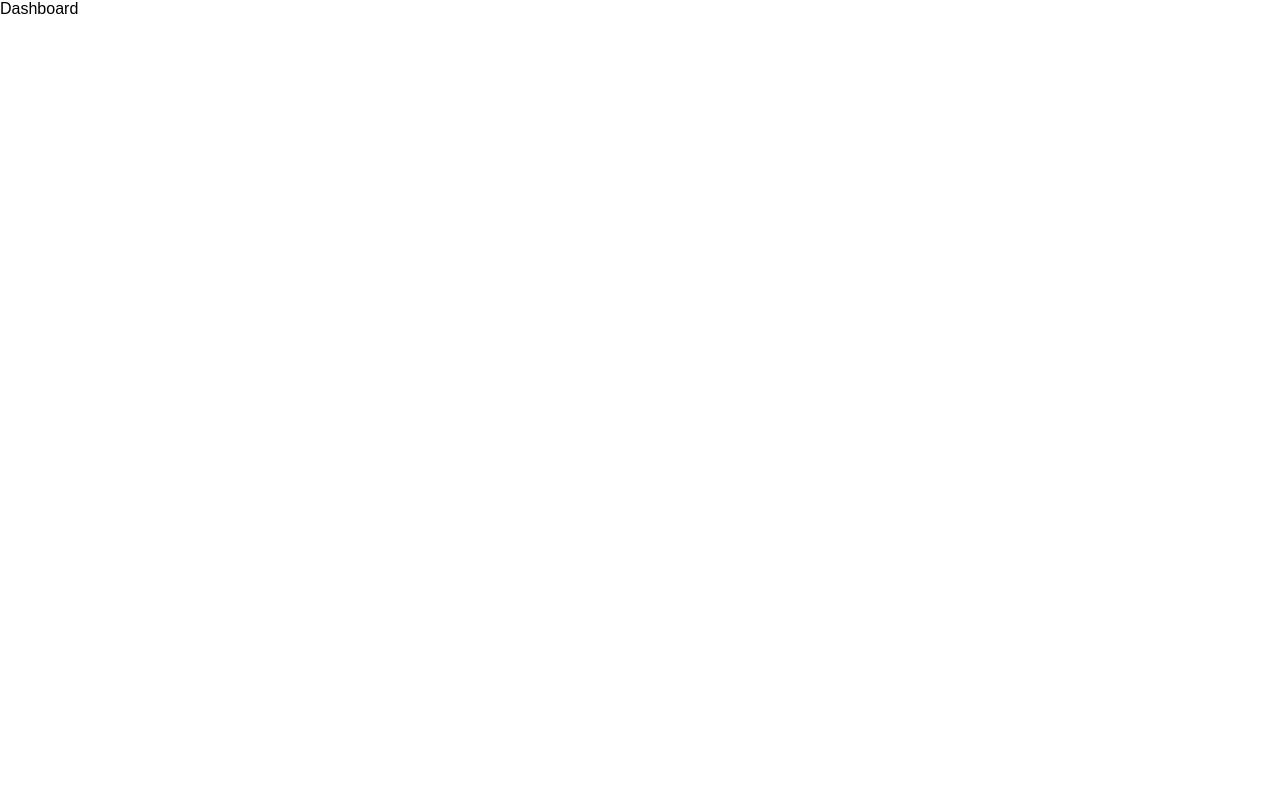
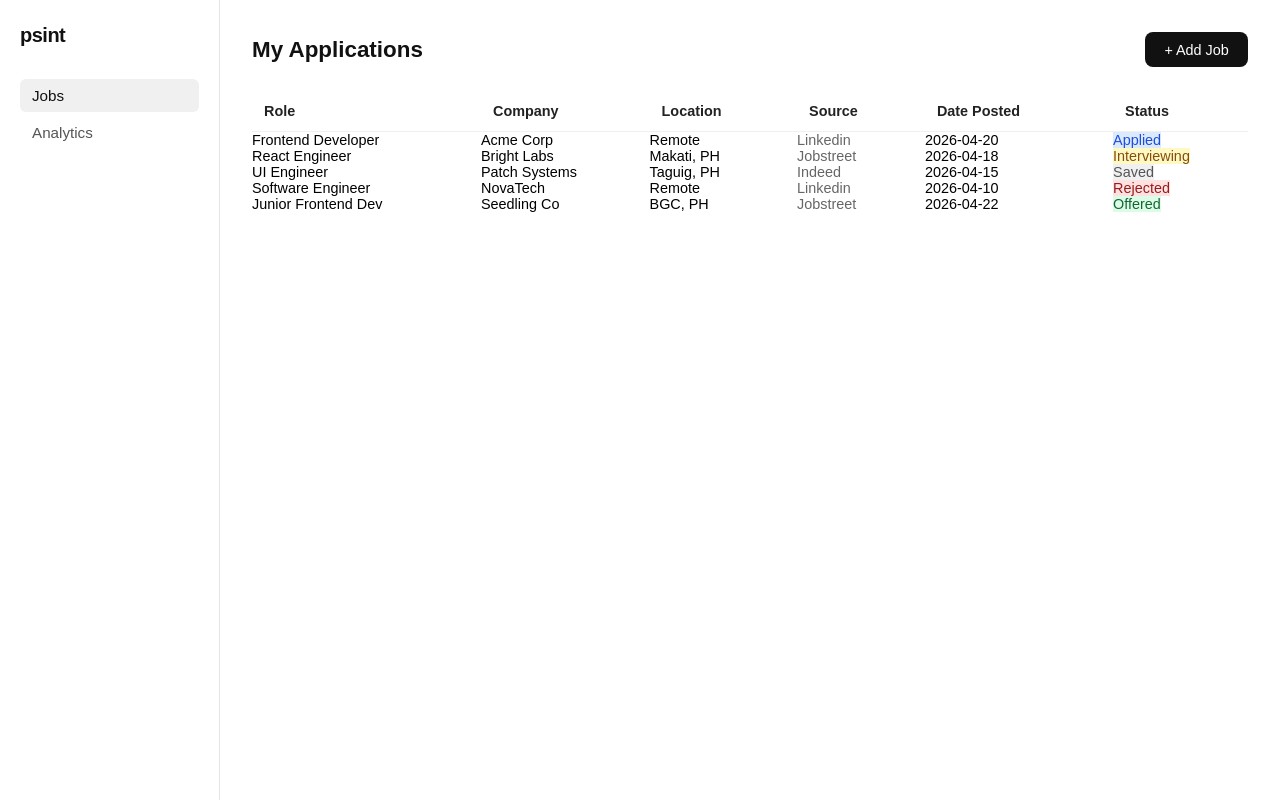
Before and after one commit to widebirb/psint, a React (Vite) app in the folder frontend/: page /dashboard in a window 1280 px wide. Built offline with nearby package versions, Linux system fonts and the light colour scheme.

Commit message:
feat: scaffold basic dashboard page

```diff
--- /dev/null
+++ b/frontend/src/mock/jobs.ts
@@ -0,0 +1,83 @@
+export type JobStatus = 'saved' | 'applied' | 'interviewing' | 'offered' | 'rejected'
+
+export interface Job {
+    id: string
+    title: string
+    company: string
+    location: string
+    job_type: string
+    salary_range: string
+    source_site: string
+    date_posted: string
+    status: JobStatus
+    notes: string
+    created_at: string
+}
+
+export const mockJobs: Job[] = [
+    {
+        id: '1',
+        title: 'Frontend Developer',
+        company: 'Acme Corp',
+        location: 'Remote',
+        job_type: 'Full-time',
+        salary_range: '₱80,000–₱120,000',
+        source_site: 'linkedin',
+        date_posted: '2026-04-20',
+        status: 'applied',
+        notes: 'Referral from a friend',
+        created_at: '2026-04-21',
+    },
+    {
+        id: '2',
+        title: 'React Engineer',
+        company: 'Bright Labs',
+        location: 'Makati, PH',
+        job_type: 'Full-time',
+        salary_range: '₱90,000–₱130,000',
+        source_site: 'jobstreet',
+        date_posted: '2026-04-18',
+        status: 'interviewing',
+        notes: '',
+        created_at: '2026-04-19',
+    },
+    {
+        id: '3',
+        title: 'UI Engineer',
+        company: 'Patch Systems',
+        location: 'Taguig, PH',
+        job_type: 'Contract',
+        salary_range: '₱70,000–₱90,000',
+        source_site: 'indeed',
+        date_posted: '2026-04-15',
+        status: 'saved',
+        notes: 'Interesting stack',
+        created_at: '2026-04-16',
+    },
+    {
+        id: '4',
+        title: 'Software Engineer',
+        company: 'NovaTech',
+        location: 'Remote',
+        job_type: 'Full-time',
+        salary_range: '₱100,000–₱150,000',
+        source_site: 'linkedin',
+        date_posted: '2026-04-10',
+        status: 'rejected',
+        notes: 'Did not pass initial screening',
+        created_at: '2026-04-11',
+    },
+    {
+        id: '5',
+        title: 'Junior Frontend Dev',
+        company: 'Seedling Co',
+        location: 'BGC, PH',
+        job_type: 'Full-time',
+        salary_range: '₱50,000–₱70,000',
+        source_site: 'jobstreet',
+        date_posted: '2026-04-22',
+        status: 'offered',
+        notes: 'Offer letter received',
+        created_at: '2026-04-23',
+    },
+]
--- /dev/null
+++ b/frontend/src/pages/DashboardPage.css
@@ -0,0 +1,130 @@
+.dashboard {
+    display: flex;
+    min-height: 100vh;
+}
+
+.sidebar {
+    width: 220px;
+    border-right: 1px solid #e5e5e5;
+    padding: 1.5rem 1.25rem;
+    display: flex;
+    flex-direction: column;
+    gap: 2rem;
+    flex-shrink: 0;
+}
+
+.sidebar .logo {
+    font-size: 1.25rem;
+    font-weight: 700;
+    letter-spacing: -0.5px;
+    color: #111;
+}
+
+.sidebar-nav {
+    display: flex;
+    flex-direction: column;
+    gap: 0.25rem;
+}
+
+.nav-link {
+    text-decoration: none;
+    color: #555;
+    font-size: 0.95rem;
+    padding: 0.5rem 0.75rem;
+    border-radius: 6px;
+    transform: background 0.15s ease;
+}
+
+.nav-link:hover {
+    background: #f5f5f5;
+    color: #111;
+}
+
+.nav-link.active {
+    background: #f0f0f0;
+    color: #111;
+    font-weight: 500;
+}
+
+
+/* Main Content */
+
+.main-content {
+    flex: 1;
+    padding: 2rem;
+    display: flex;
+    flex-direction: column;
+    gap: 1.5rem;
+
+}
+
+.main-header {
+    display: flex;
+    justify-content: space-between;
+    align-items: center;
+}
+
+.main-header h1 {
+    font-size: 1.4rem;
+    font-weight: 600;
+    color: #111;
+}
+
+.btn-primary {
+    padding: 0.6rem 1.2rem;
+    background: #111;
+    color: #fff;
+    border: none;
+    border-radius: 8px;
+    font-size: 0.9rem;
+    cursor: pointer;
+    transition: opacity 0.15s ease;
+}
+
+/* table */
+.jobs-table {
+    width: 100%;
+    border-collapse: collapse;
+    font-size: 0.9rem;
+}
+
+.jobs-table th {
+    text-align: left;
+    padding: 0.75rem;
+    border-bottom: 1px solid #f0f0f0;
+    color: #222;
+}
+
+.jobs-table tr:hover td {
+    background: #fafafa;
+}
+
+.source-site {
+    text-transform: capitalize;
+    color: #666;
+}
+
+.status-saved {
+    background: #f0f0f0;
+    color: #555;
+}
+
+.status-applied {
+    background: #dbeafe;
+    color: #1d4ed8;
+}
+
+.status-interviewing {
+    background: #fef9c3;
+    color: #854d0e;
+}
+
+.status-offered {
+    background: #dcfce7;
+    color: #166534;
+}
+
+.status-rejected {
+    background: #fee2e2;
+    color: #991b1b;
+}
--- a/frontend/src/pages/DashboardPage.tsx
+++ b/frontend/src/pages/DashboardPage.tsx
@@ -1,6 +1,64 @@
+import { useState } from "react"
+import { mockJobs, type Job, type JobStatus } from "../mock/jobs"
+import './DashboardPage.css'
+
+const STATUS_LABELS: Record<JobStatus, string> = {
+    saved: 'Saved',
+    applied: 'Applied',
+    interviewing: 'Interviewing',
+    offered: 'Offered',
+    rejected: 'Rejected'
+}
+
 function DashboardPage() {
+    const [jobs, setJobs] = useState<Job[]>(mockJobs)
+
     return (
-        <div>Dashboard</div>
+        <div className="dashboard">
+            <aside className="sidebar">
+                <span className="logo">psint</span>
+                <nav className="sidebar-nav">
+                    <a href="/dashboard" className="nav-link active">Jobs</a>
+                    <a href="/analytics" className="nav-link">Analytics</a>
+                </nav>
+            </aside>
+
+            <main className="main-content">
+                <div className="main-header">
+                    <h1>My Applications</h1>
+                    <button className="btn-primary">+ Add Job</button>
+                </div>
+
+                <table className="jobs-table">
+                    <thead>
+                        <tr>
+                            <th>Role</th>
+                            <th>Company</th>
+                            <th>Location</th>
+                            <th>Source</th>
+                            <th>Date Posted</th>
+                            <th>Status</th>
+                        </tr>
+                    </thead>
+                    <tbody>
+                        {jobs.map(job => (
+                            <tr key={job.id}>
+                                <td>{job.title}</td>
+                                <td>{job.company}</td>
+                                <td>{job.location}</td>
+                                <td className="source-site">{job.source_site}</td>
+                                <td>{job.date_posted}</td>
+                                <td>
+                                    <span className={`status-badge status-${job.status}`}>
+                                        {STATUS_LABELS[job.status]}
+                                    </span>
+                                </td>
+                            </tr>
+                        ))}
+                    </tbody>
+                </table>
+            </main>
+        </div>
     )
 }
 
```
